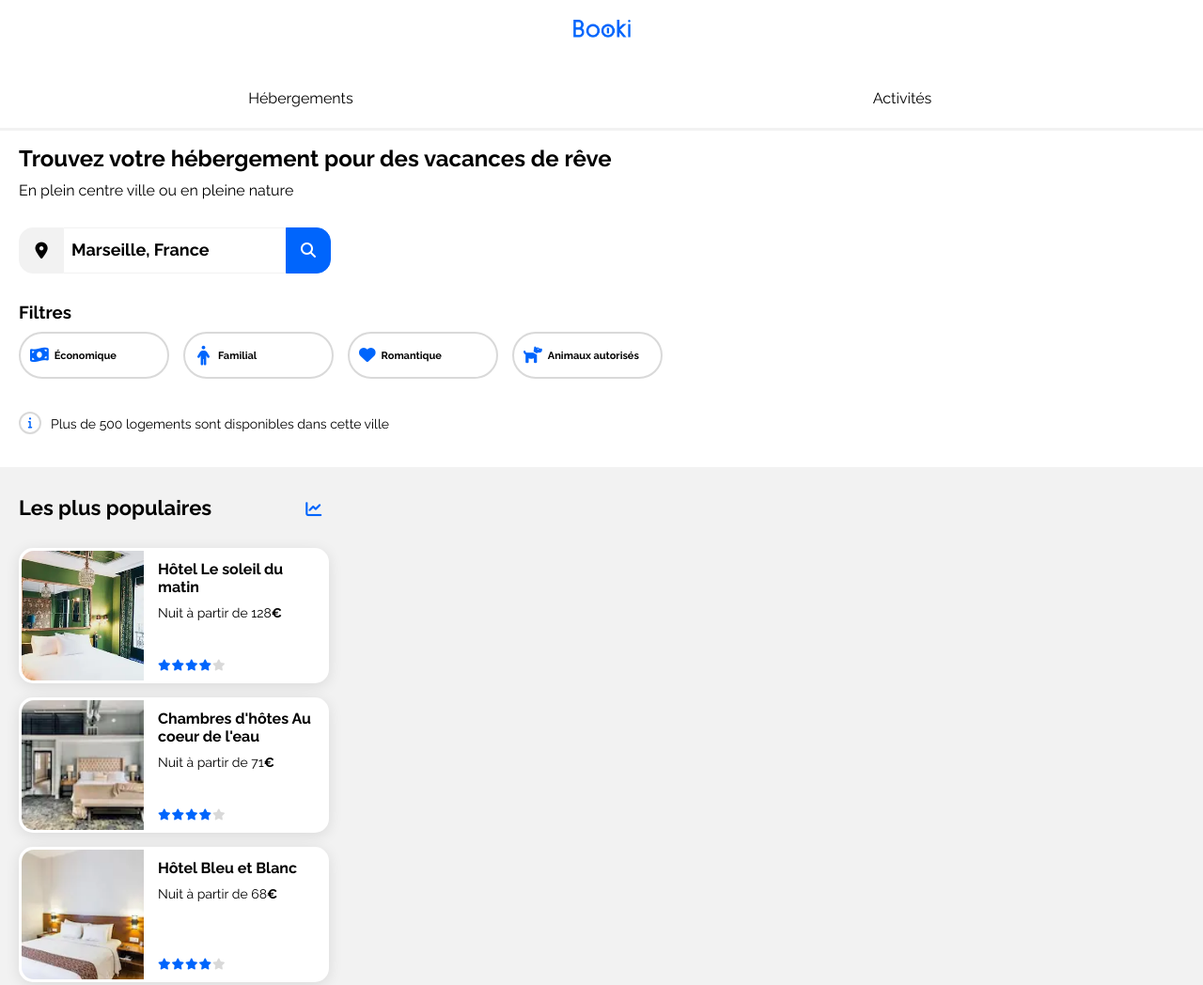
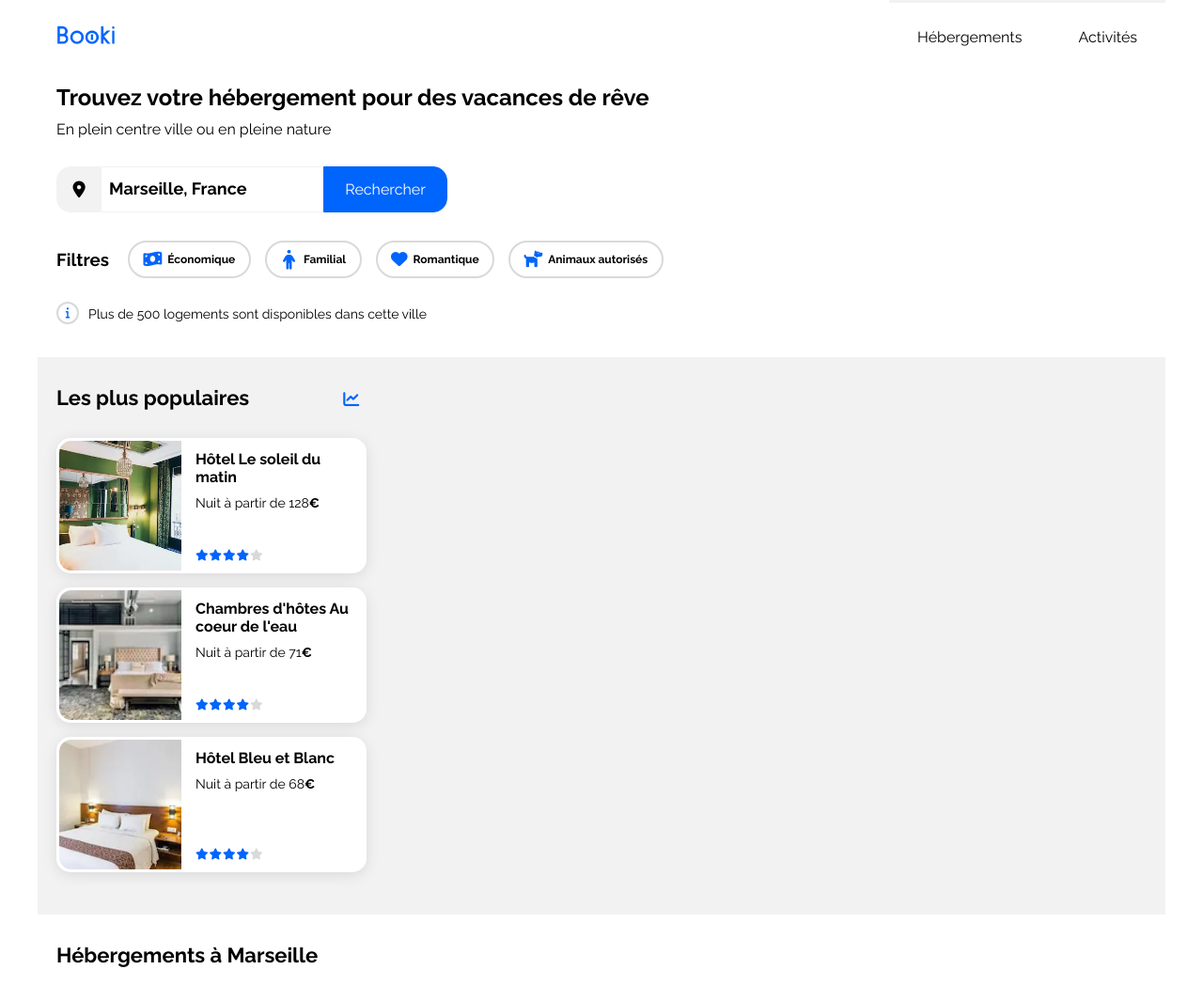
Before and after one commit to ProjetsDevFanny/Booki-Flexbox-mobile-first, a plain HTML site: page index.html in a window 1280 px wide. Shown: the top 1048 px of the page at 94% size. Drawn offline with Linux system fonts and the light colour scheme; files whose address does not match are found by name.

Commit message:
commencement responsive tablette (min 768px): header, research filters

```diff
--- a/css/general.css
+++ b/css/general.css
@@ -7,6 +7,7 @@
 /* Couleurs principales */
 :root {
 --blue: #0065FC;
+--dark-blue: #003F94;
 --medium-blue: #66A3FF;
 --light-blue: #DEEBFF;
 --light-grey: #F2F2F2;
--- /dev/null
+++ b/css/media-queries.css
@@ -0,0 +1,87 @@
+
+/* ============ tablette ============ */
+
+/* Tablettes */
+@media (min-width: 768px) {
+  body {
+    margin: 0px 40px;
+  }
+
+  /* ============ header ============ */
+
+  header {
+    display: flex;
+    justify-content: space-between;
+    align-items: center;
+  }
+
+  nav {
+    padding: 0;
+  }
+
+  nav a {
+    padding: 30px 30px;
+  }
+
+  nav a:hover {
+    font-weight: 450;
+  }
+
+  nav a::before {
+    top: 0px;
+  }
+
+  /* ============ main / research and filters ============ */
+
+  /* ============ research ============ */
+
+
+  .btn-research {
+    width: 132px;
+    height: 49px;
+  }
+
+  .btn-research:hover {
+  background-color: var(--dark-blue);
+  border: 1px solid var(--dark-blue);
+  }
+
+  #research {
+    display: inline;
+    transition: all 0.3s ease;
+  }
+
+  #glass {
+    display: none;
+  }
+
+  /* ============ filters ============ */
+
+  .filter-section {
+    display: flex;
+    flex-direction: row;
+    justify-content: flex-start;
+    align-items: center;
+    gap: 20px;
+    margin-bottom: 30px;
+  }
+
+  .filter-list {
+    /* flex-wrap: nowrap; */
+    margin: 0;
+  }
+
+  .filter-button {
+    padding: 0em 0.9em;
+    height: 40px;  /* Peut-être ne pas modifier la hauteur du bouton */
+    width: auto;
+  }
+
+  .filter-button span {
+    font-size: 12px;
+  }
+
+
+
+
+}
--- a/index.html
+++ b/index.html
@@ -11,6 +11,7 @@
   <link rel="stylesheet" href="css/accommodation-popular.css">
   <link rel="stylesheet" href="css/activities.css">
   <link rel="stylesheet" href="css/footer.css">
+  <link rel="stylesheet" href="css/media-queries.css">
   <link rel="stylesheet" href="https://cdnjs.cloudflare.com/ajax/libs/font-awesome/6.7.2/css/all.min.css">
 </head>
 
```
Also changed, not shown: css/header.css (line endings or trailing spaces).
